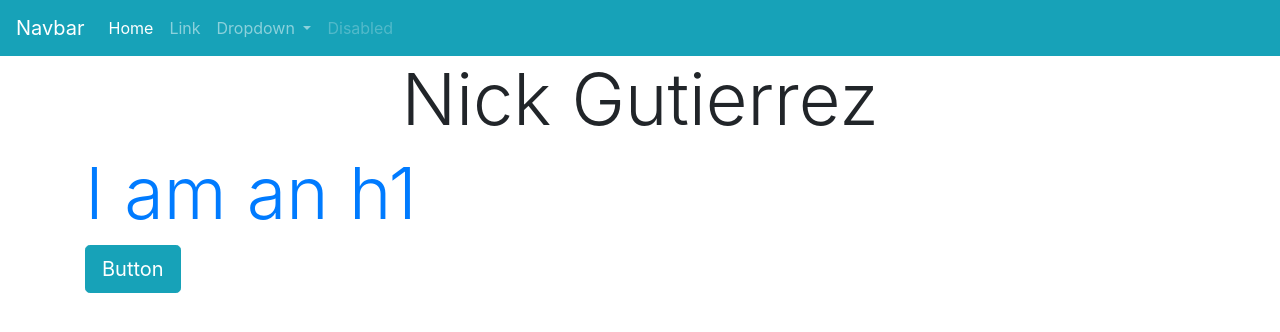
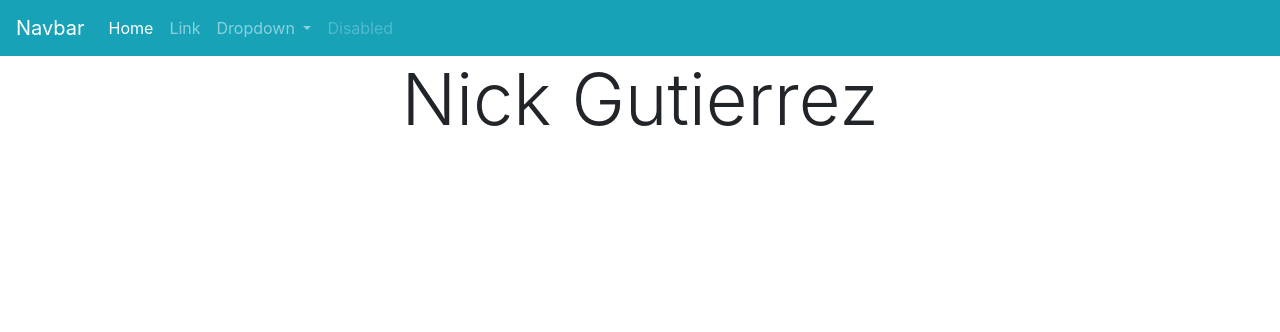
Before and after one commit to whiskethy/cimbyote.github.io, a plain HTML site: page index.html in a window 1280 px wide. Drawn offline with nearby package versions, Linux system fonts and the light colour scheme.

Commit message:
removing random junk

```diff
--- a/index.html
+++ b/index.html
@@ -44,12 +44,6 @@
       </nav>
 
     <h1 class="text-center display-3">Nick Gutierrez</h1>
-    <div class="container">
-        <h1 class="text-primary display-3">I am an h1</h1>
-        <div>
-            <button class="btn btn-info btn-lg">Button</button>
-        </div>
-    </div>
 
     <!-- Optional JavaScript -->
     <!-- jQuery first, then Popper.js, then Bootstrap JS -->
```
